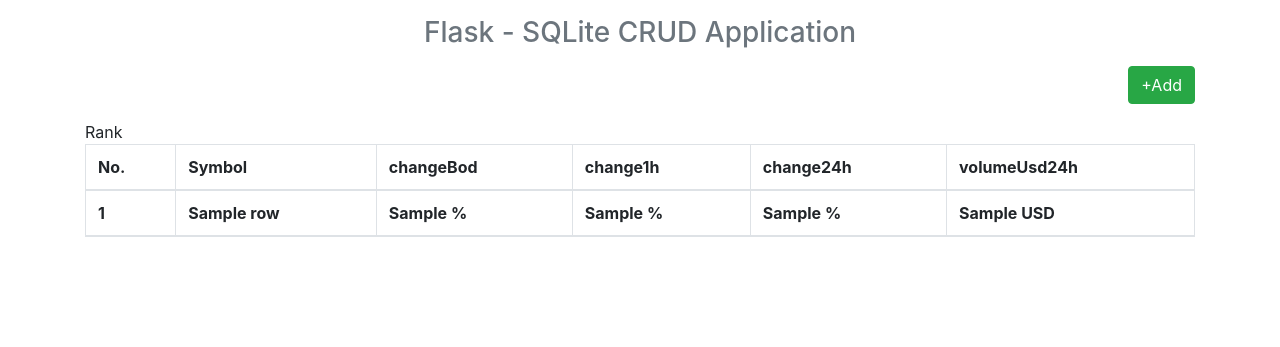
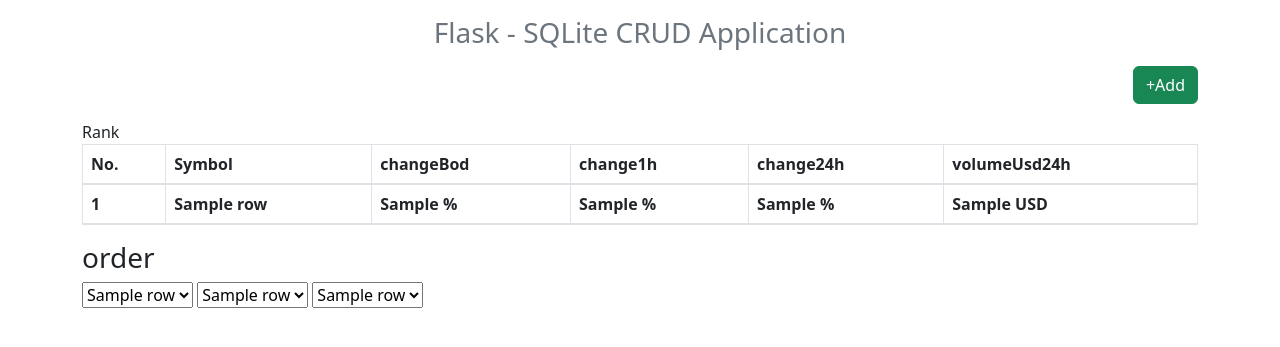
Before and after one commit to URAM-KOR/ftx_auto_trading, a Flask app: template templates/market_view.html in a window 1280 px wide. Shown: the top 347 px of the page. Run offline with Flask 2, Linux system fonts and the light colour scheme; the template is opened without the code that fills it: most values are stand-ins (such as "Sample title", 1, 10 or a date in 2020); lists and menus that the app fills with data are empty; some libraries are stand-ins or nearby versions.

Commit message:
order_menu

```diff
--- a/applications/fetch_ohlcv.py
+++ /dev/null
@@ -1,3 +0,0 @@
-def fetch_ohlcv(c, str):
-    str_fetch_ohlcv = c.fetch_ohlcv(str)
-    return str_fetch_ohlcv
--- /dev/null
+++ b/infrastructure/order_view_render.py
@@ -0,0 +1,2 @@
+def order_view():
+    return "order_options.html"
--- a/templates/market_view.html
+++ b/templates/market_view.html
@@ -23,4 +23,7 @@
     </thead>
     {%endfor%}
   </table>
+{% block order %}
+    {% include "order_options.html" %}
+{% endblock order %}
 {% endblock %}
--- /dev/null
+++ b/templates/order_options.html
@@ -0,0 +1,31 @@
+<!doctype html>
+<html lang="en">
+      <!-- CSS only -->
+<link href="https://cdn.jsdelivr.net/npm/bootstrap@5.2.2/dist/css/bootstrap.min.css" rel="stylesheet" integrity="sha384-Zenh87qX5JnK2Jl0vWa8Ck2rdkQ2Bzep5IDxbcnCeuOxjzrPF/et3URy9Bv1WTRi" crossorigin="anonymous">
+      <!-- JavaScript Bundle with Popper -->
+<script src="https://cdn.jsdelivr.net/npm/bootstrap@5.2.2/dist/js/bootstrap.bundle.min.js" integrity="sha384-OERcA2EqjJCMA+/3y+gxIOqMEjwtxJY7qPCqsdltbNJuaOe923+mo//f6V8Qbsw3" crossorigin="anonymous"></script>
+  <head>
+    <meta charset="utf-8">
+    <meta name="viewport" content="width=device-width, initial-scale=1">
+  </head>
+  <body>
+    <h3>order</h3>
+      <select class="selectcoin">
+        {% for row in symbols %}
+          <option>{{row}}</option>
+        {%endfor%}
+      </select>
+      <select class="selectcoin">
+        {% for row in qty %}
+          <option>{{row}}</option>
+        {%endfor%}
+      </select>
+      <select class="selectcoin">
+        {% for row in positions %}
+          <option>{{row}}</option>
+        {%endfor%}
+      </select>
+
+  </body>
+
+</html>
```
Also changed, not shown: database/entities.py (+7 -0 lines), infrastructure/order_options.py (added, +10 -0 lines), infrastructure/usd_fetch_markets.py (+4 -19 lines), requirements.txt (added, +28 -0 lines), routes/market_view_route.py (+14 -2 lines).
